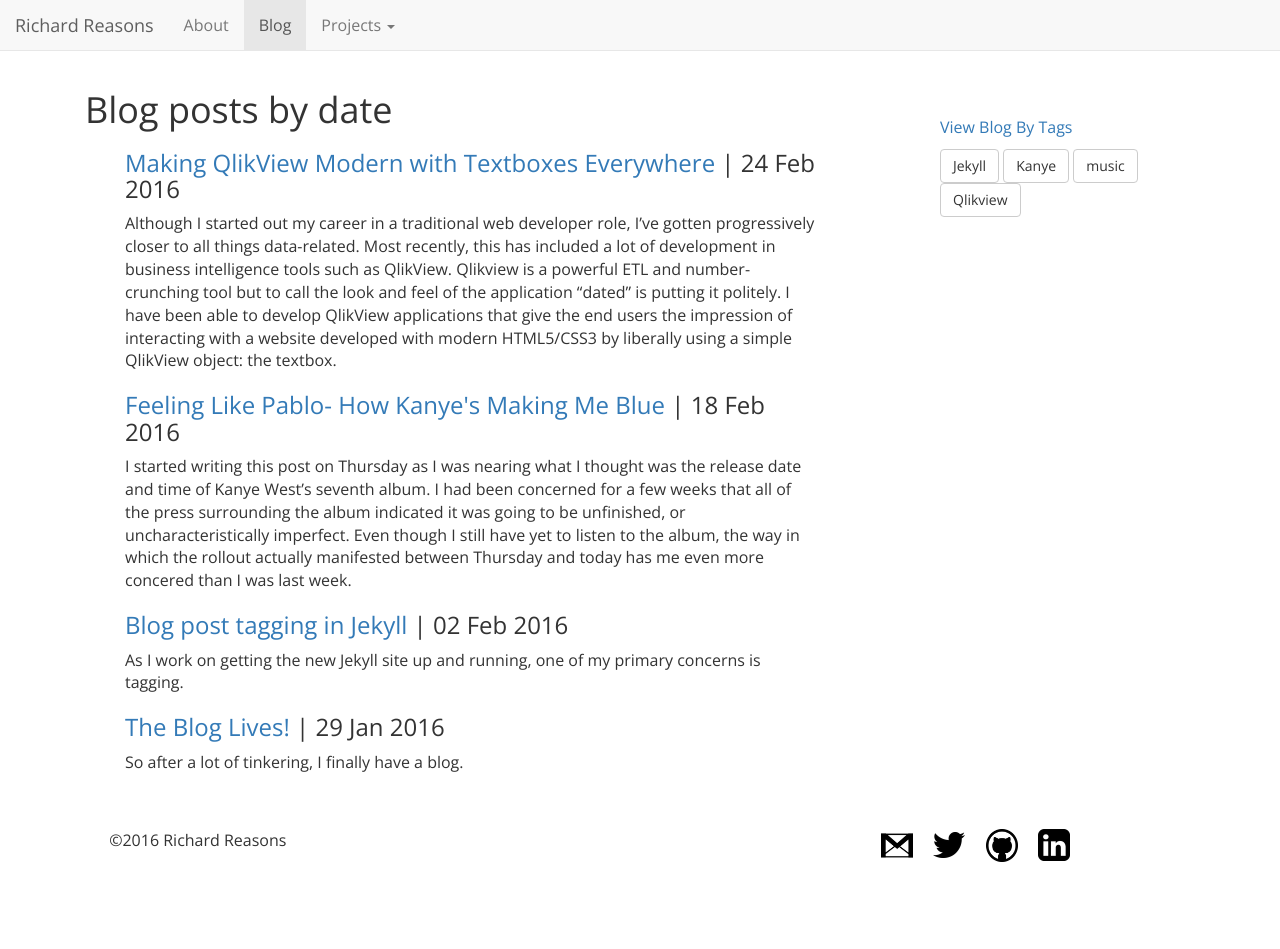
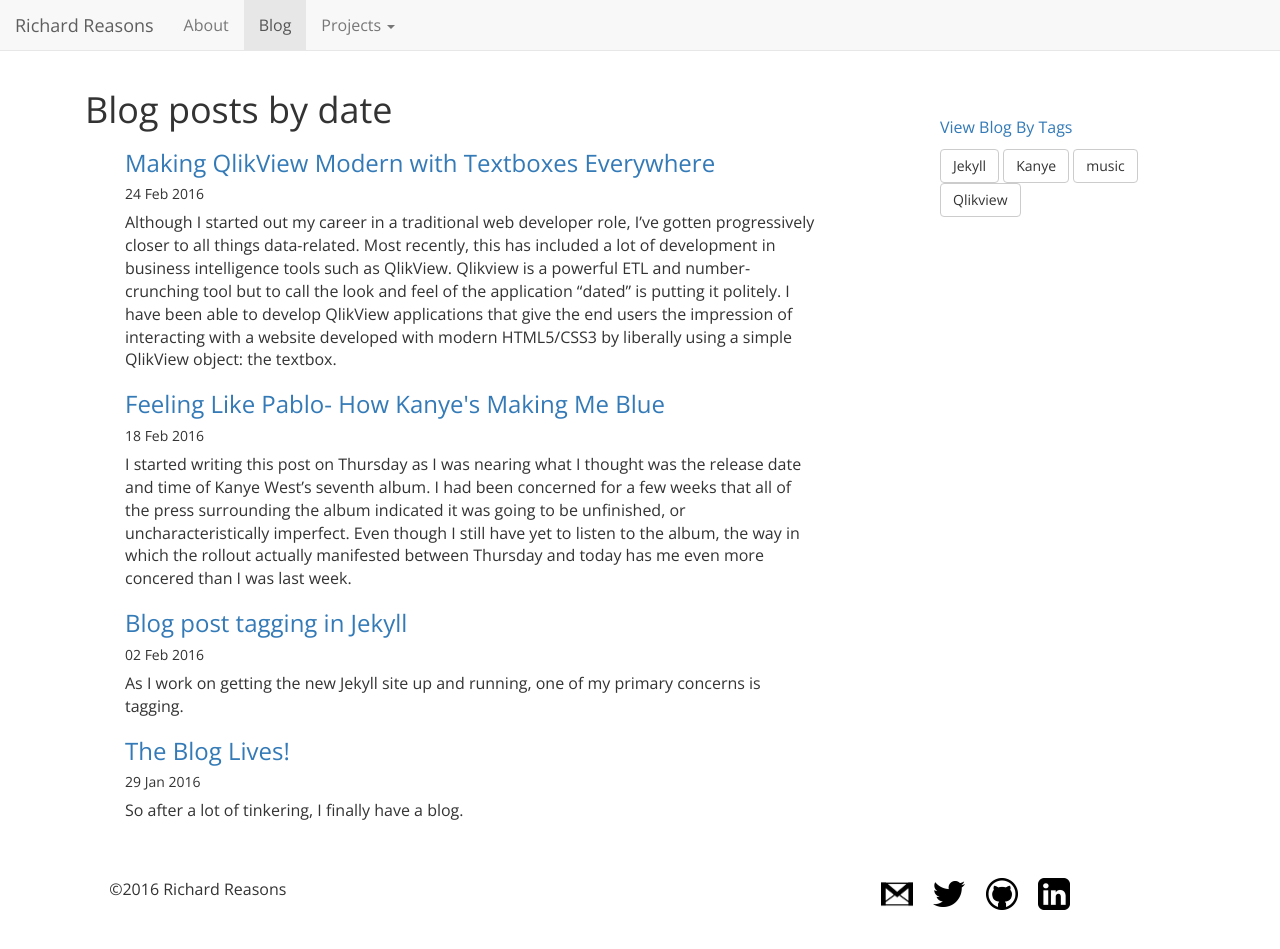
Before and after one commit to rgreasons/rgreasons.github.io, a Jekyll site: the page built from blog.html, in a window 1280 px wide and 980 px high. Shown: the top 949 px of the window. Built offline with Jekyll 4.4.1, drawn with Linux system fonts in a browser that asks for light colours; nearby versions of some CDN libraries.

Commit message:
Update blog.html

```diff
--- a/blog.html
+++ b/blog.html
@@ -8,7 +8,8 @@
 
 	  {% for post in site.posts %}
 	  <div>
-	  	<h3><a href="{{ post.url }}" title="{{ post.title }}">{{ post.title }}</a> | {{ post.date | date_to_string }}</h3>
+	  	<h3><a href="{{ post.url }}" title="{{ post.title }}">{{ post.title }}</a><br></h3>
+	  	<h5>{{ post.date | date_to_string }}</h5>
 	  	<p>{{post.excerpt}}</p>
 	  </div>
 	  {% endfor %}
```
